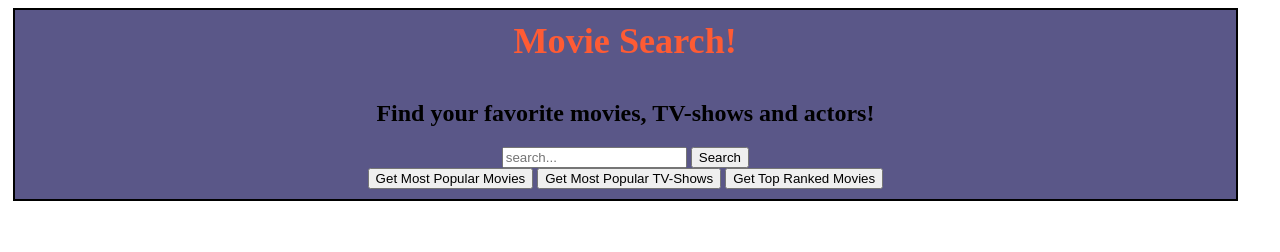
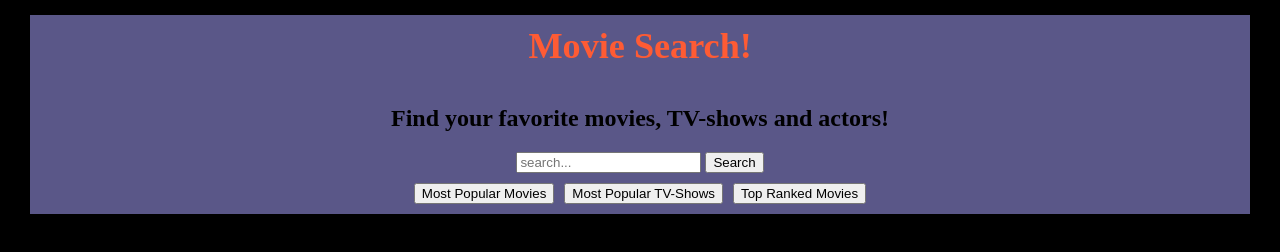
Before and after one commit to Dunderblixt/fe25-js1-slutprojekt-henrik-stalhane, a plain HTML site: page index.html in a window 1280 px wide. Drawn offline with nearby package versions, Linux system fonts and the light colour scheme; no server answers.

Commit message:
Add files via upload

```diff
--- a/CSS/style.css
+++ b/CSS/style.css
@@ -1,3 +1,9 @@
+body {
+    display:flex;
+    flex-direction: column;
+    align-items: center;
+    background-color: #000000;
+}
 .resultbox {
     border: 1px solid #000000;
     padding: 10px;
@@ -27,7 +33,7 @@
     border: solid black 2px;
     background-color: #5a5788;
     text-align: center;
-    margin: 20px;
+    margin: 10px;
     display:flex;
     flex-direction: column;
     align-items: center;
@@ -74,8 +80,16 @@ h1 {
     flex-wrap: wrap;
     padding:20px;
 }
+.buttons {
+    display:flex;
+    flex-direction: row;
+    justify-content: center;
+    align-items: center;
+    gap: 10px;
+    margin-top: 10px;
+}
 
-/* Extra small devices (phones, 600px and down) */
+
 @media only screen and (max-width: 640px) {
     .result-card {
         width: 90%;
--- a/index.html
+++ b/index.html
@@ -3,7 +3,7 @@
 <head>
     <meta charset="UTF-8">
     <meta name="viewport" content="width=device-width, initial-scale=1.0">
-    <title>Document</title>
+    <title>Henrik's Movie Search</title>
     <script src="./JS/search.js" defer></script>
     <script src="./JS/buttons.js" defer></script>
     <script type="module" src="./JS/animations.js" defer></script>
@@ -21,9 +21,9 @@
 
         </form>
         <div class="buttons">
-        <button id="PopMovies">Get Most Popular Movies</button>
-        <button id="TopTV">Get Most Popular TV-Shows</button>
-        <button id="TopMovies">Get Top Ranked Movies</button>
+        <button id="PopMovies">Most Popular Movies</button>
+        <button id="TopTV">Most Popular TV-Shows</button>
+        <button id="TopMovies">Top Ranked Movies</button>
         </div>
     </div>
     <div id="ResultContainer">
```
Also changed, not shown: 1 other file.
